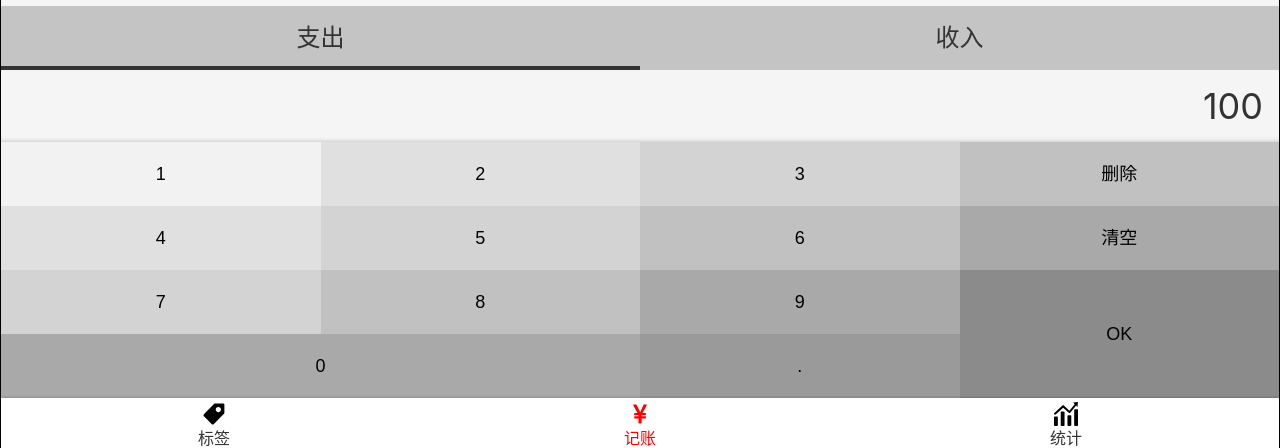
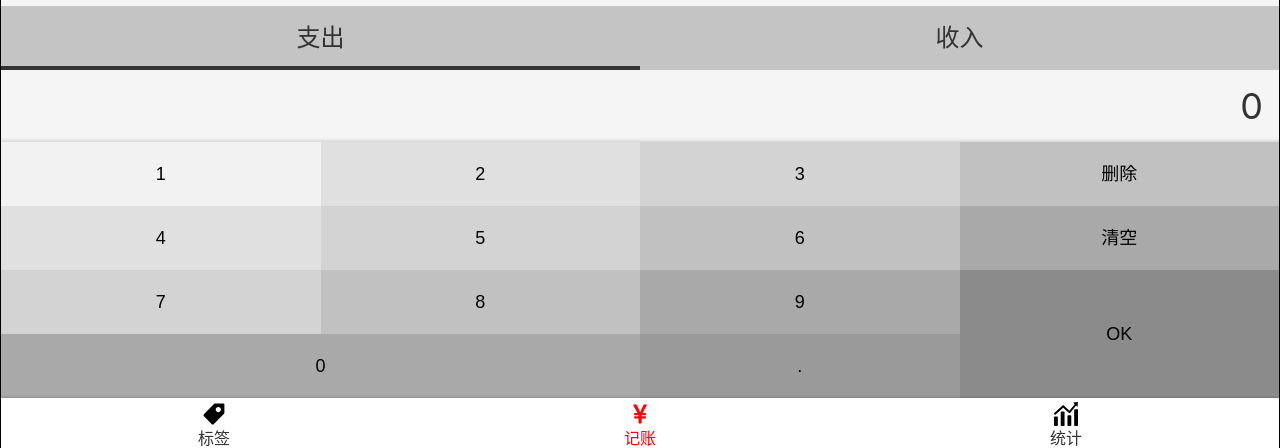
Before and after one commit to sun1948/My-Tally, a React app: page /#/money in a window 1280 px wide. Shown: the part 345-793 px from the top of the page. Built offline with nearby package versions, Linux system fonts and the light colour scheme.

Commit message:
计算面板功能（wip）

```diff
--- a/src/views/Money.tsx
+++ b/src/views/Money.tsx
@@ -17,25 +17,7 @@
       <TagsSection/>
       <NoteSection/>
       <CategorySection/>
-      <NumberPadSection>
-        <output>100</output>
-        <div className="pad clearfix">
-          <button>1</button>
-          <button>2</button>
-          <button>3</button>
-          <button>删除</button>
-          <button>4</button>
-          <button>5</button>
-          <button>6</button>
-          <button>清空</button>
-          <button>7</button>
-          <button>8</button>
-          <button>9</button>
-          <button className="ok">OK</button>
-          <button className="zero">0</button>
-          <button className="dot">.</button>
-        </div>
-      </NumberPadSection>
+      <NumberPadSection/>
     </MyLayout>
   );
 };
--- a/src/views/Money/Category.tsx
+++ b/src/views/Money/Category.tsx
@@ -24,7 +24,7 @@
     <Wrapper>
       <ul>
         {categoryList.map(c =>
-          <li className={currentCategory === c ? 'selected' : ''}
+          <li key={c} className={currentCategory === c ? 'selected' : ''}
               onClick={() => {setCurrentCategory(c);}}
           >{hashMap[c]}
           </li>
--- a/src/views/Money/NumberPad.tsx
+++ b/src/views/Money/NumberPad.tsx
@@ -1,6 +1,7 @@
 import styled from "styled-components";
+import React, { useState } from "react";
 
-const NumberPadSection = styled.section`
+const Wrapper = styled.section`
   output{
     display: block;
     font-size: 36px;
@@ -35,4 +36,61 @@
     }
   }
 `;
+
+const NumberPadSection:React.FC = ()=>{
+  const [output,setOutput] = useState('0');
+  const onClick = (e:React.MouseEvent)=>{
+    const text = (e.target as HTMLButtonElement).textContent;
+    if(text === null)return;
+    switch (text) {
+      case '0':
+      case '1':
+      case '2':
+      case '3':
+      case '4':
+      case '5':
+      case '6':
+      case '7':
+      case '8':
+      case '9':
+      case '.':
+        if(output === '0'){
+          setOutput(text);
+        }else{
+          setOutput(output+text)
+        }
+        break;
+      case '删除':
+        console.log('删除');
+        break;
+      case '清空':
+        console.log('清空');
+        break;
+      case 'OK':
+        console.log('ok');
+        break;
+    }
+  }
+  return(
+    <Wrapper>
+      <output>{output}</output>
+      <div className="pad clearfix" onClick={onClick}>
+        <button>1</button>
+        <button>2</button>
+        <button>3</button>
+        <button>删除</button>
+        <button>4</button>
+        <button>5</button>
+        <button>6</button>
+        <button>清空</button>
+        <button>7</button>
+        <button>8</button>
+        <button>9</button>
+        <button className="ok">OK</button>
+        <button className="zero">0</button>
+        <button className="dot">.</button>
+      </div>
+    </Wrapper>
+  )
+}
 export {NumberPadSection};
```
